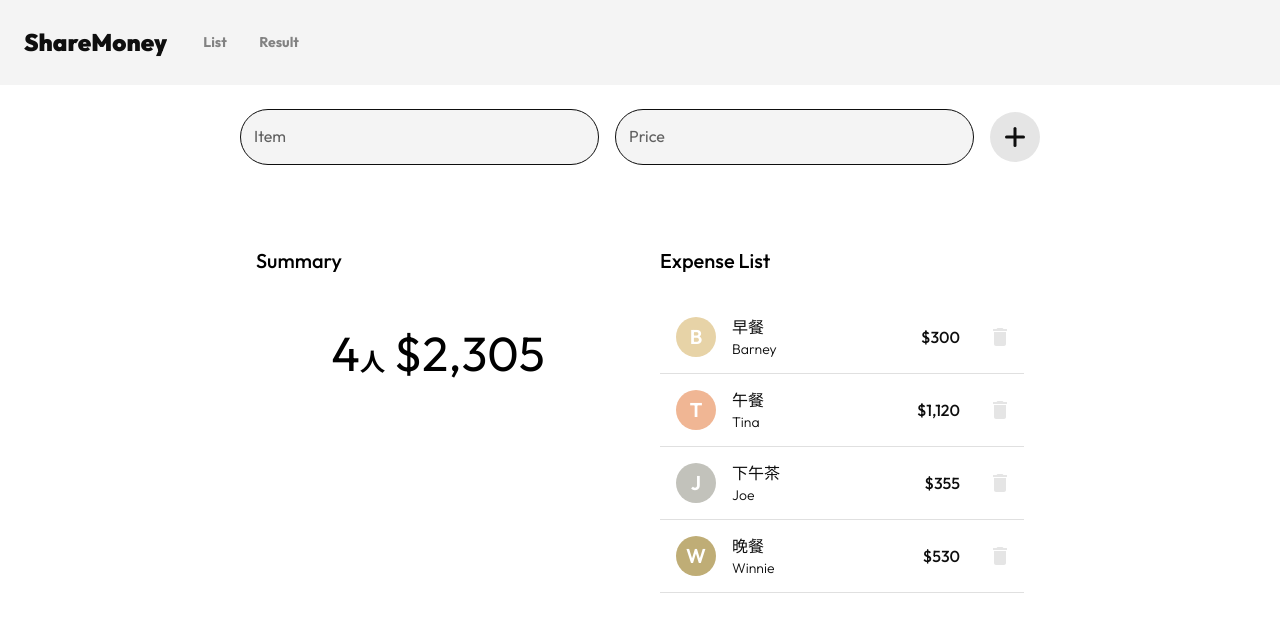
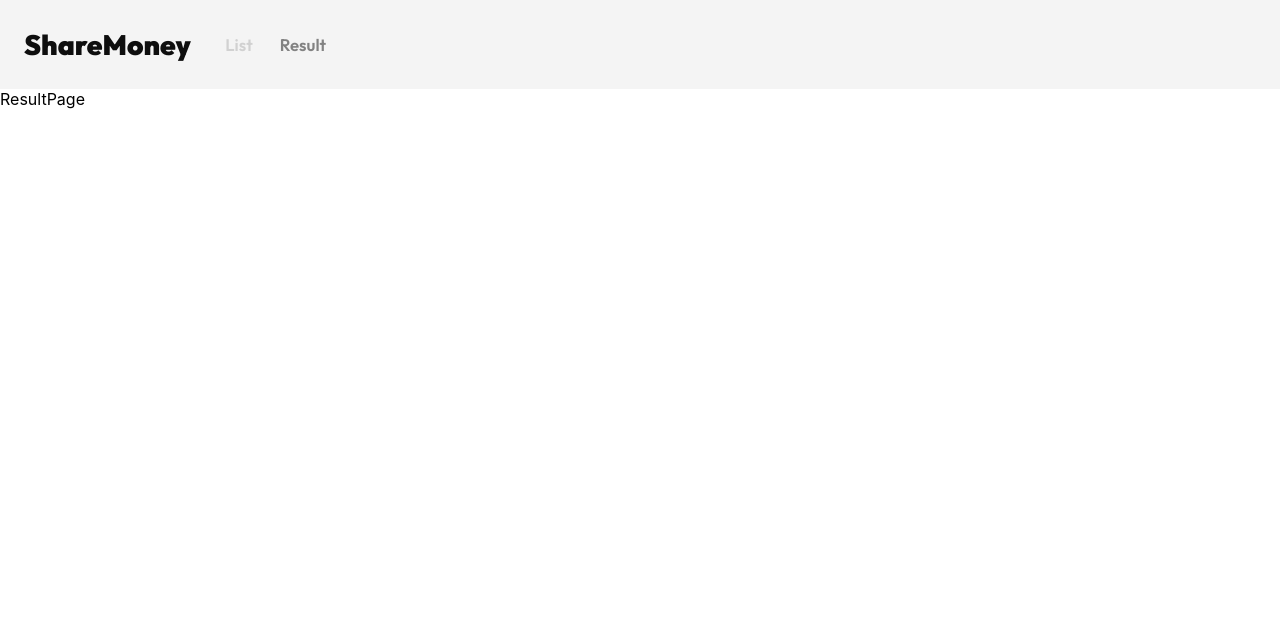
Before and after one commit to a03993/share-money-app, a React (Create React App) app: page / in a window 1280 px wide. Both pictures are taken after a click on the button "Result". Shown: the top 632 px of the page. Built offline with nearby package versions, Linux system fonts and the light colour scheme; the HTML template or start-up script is replaced by a standard one.

Commit message:
feat: create result page and implement page switching between ListPage and ResultPage components

```diff
--- a/src/App.js
+++ b/src/App.js
@@ -1,13 +1,17 @@
 import { ThemeProvider } from "@mui/material/styles";
+import { useState } from "react";
 import theme from "./styles/theme";
 import Header from "./components/Header";
 import ListPage from "./components/ListPage";
+import ResultPage from "./components/ResultPage";
 
 function App() {
+  const [page, setPage] = useState("List");
+
   return (
     <ThemeProvider theme={theme}>
-      <Header />
-      <ListPage />
+      <Header setPage={setPage} />
+      {page === "List" ? <ListPage /> : <ResultPage />}
     </ThemeProvider>
   );
 }
--- a/src/components/Header.js
+++ b/src/components/Header.js
@@ -15,8 +15,9 @@ import { headerStyle } from "../styles/headerStyle";
 
 const pages = ["List", "Result"];
 
-export default function Header() {
+export default function Header({ setPage }) {
   const [anchorElNav, setAnchorElNav] = useState(null);
+  const [currentPage, setCurrentPage] = useState("List");
 
   const handleOpenNavMenu = (event) => {
     setAnchorElNav(event.currentTarget);
@@ -24,6 +25,11 @@ export default function Header() {
 
   const handleCloseNavMenu = () => {
     setAnchorElNav(null);
+  };
+
+  const handleChangePage = (page) => {
+    setPage(page);
+    setCurrentPage(page);
   };
 
   return (
@@ -39,20 +45,18 @@ export default function Header() {
           >
             ShareMoney
           </Typography>
-
           <Box sx={headerStyle.mobileMenuContainer}>
             <IconButton
               size="large"
-              aria-label="account of current user"
+              aria-label="navigation menu"
               aria-controls="menu-appbar"
               aria-haspopup="true"
               onClick={handleOpenNavMenu}
-              color="#828282"
             >
               <MenuIcon />
             </IconButton>
             <Menu
-              id="menu-appbar"
+              id="navigation-mobile-menu"
               anchorEl={anchorElNav}
               anchorOrigin={{
                 vertical: "bottom",
@@ -68,8 +72,15 @@ export default function Header() {
               sx={{ display: { xs: "block", md: "none" } }}
             >
               {pages.map((page) => (
-                <MenuItem key={page} onClick={handleCloseNavMenu}>
-                  <Typography sx={{ textAlign: "center" }}>{page}</Typography>
+                <MenuItem
+                  key={page}
+                  disabled={currentPage === page}
+                  onClick={() => {
+                    handleCloseNavMenu();
+                    handleChangePage(page);
+                  }}
+                >
+                  <Typography sx={headerStyle.menuItemText}>{page}</Typography>
                 </MenuItem>
               ))}
             </Menu>
@@ -87,7 +98,8 @@ export default function Header() {
             {pages.map((page) => (
               <Button
                 key={page}
-                onClick={() => handleCloseNavMenu(page)}
+                onClick={() => handleChangePage(page)}
+                disabled={currentPage === page}
                 sx={headerStyle.navigationButton}
               >
                 {page}
--- /dev/null
+++ b/src/components/ResultPage.js
@@ -0,0 +1,3 @@
+export default function ResultPage() {
+  return <div>ResultPage</div>;
+}
--- a/src/styles/headerStyle.js
+++ b/src/styles/headerStyle.js
@@ -1,5 +1,3 @@
-import theme from "./theme";
-
 const HEADER_CONFIG = {
   display: {
     desktop: { xs: "none", md: "flex" },
@@ -8,7 +6,11 @@ const HEADER_CONFIG = {
   typography: {
     fontWeight: {
       logo: 900,
-      nav: 700,
+      nav: 600,
+    },
+    fontSize: {
+      logo: "1.75rem",
+      nav: "1.05rem",
     },
   },
 };
@@ -21,6 +23,7 @@ export const headerStyle = {
   logoDesktop: {
     mr: 2,
     display: HEADER_CONFIG.display.desktop,
+    fontSize: HEADER_CONFIG.typography.fontSize.logo,
     fontWeight: HEADER_CONFIG.typography.fontWeight.logo,
     color: "primary.main",
     textDecoration: "none",
@@ -29,6 +32,7 @@ export const headerStyle = {
     mr: 2,
     display: HEADER_CONFIG.display.mobile,
     flexGrow: 1,
+    fontSize: HEADER_CONFIG.typography.fontSize.logo,
     fontWeight: HEADER_CONFIG.typography.fontWeight.logo,
     color: "primary.main",
     textDecoration: "none",
@@ -43,8 +47,19 @@ export const headerStyle = {
   },
   navigationButton: {
     my: 2,
+    fontSize: HEADER_CONFIG.typography.fontSize.nav,
     fontWeight: HEADER_CONFIG.typography.fontWeight.nav,
     color: "secondary.main",
+    opacity: 0.3,
     display: "block",
+    "&.Mui-disabled": {
+      color: "secondary.main",
+      opacity: 1,
+    },
+  },
+  menuItemText: {
+    fontSize: HEADER_CONFIG.typography.fontSize.nav,
+    fontWeight: HEADER_CONFIG.typography.fontWeight.nav,
+    color: "secondary.main",
   },
 };
```
